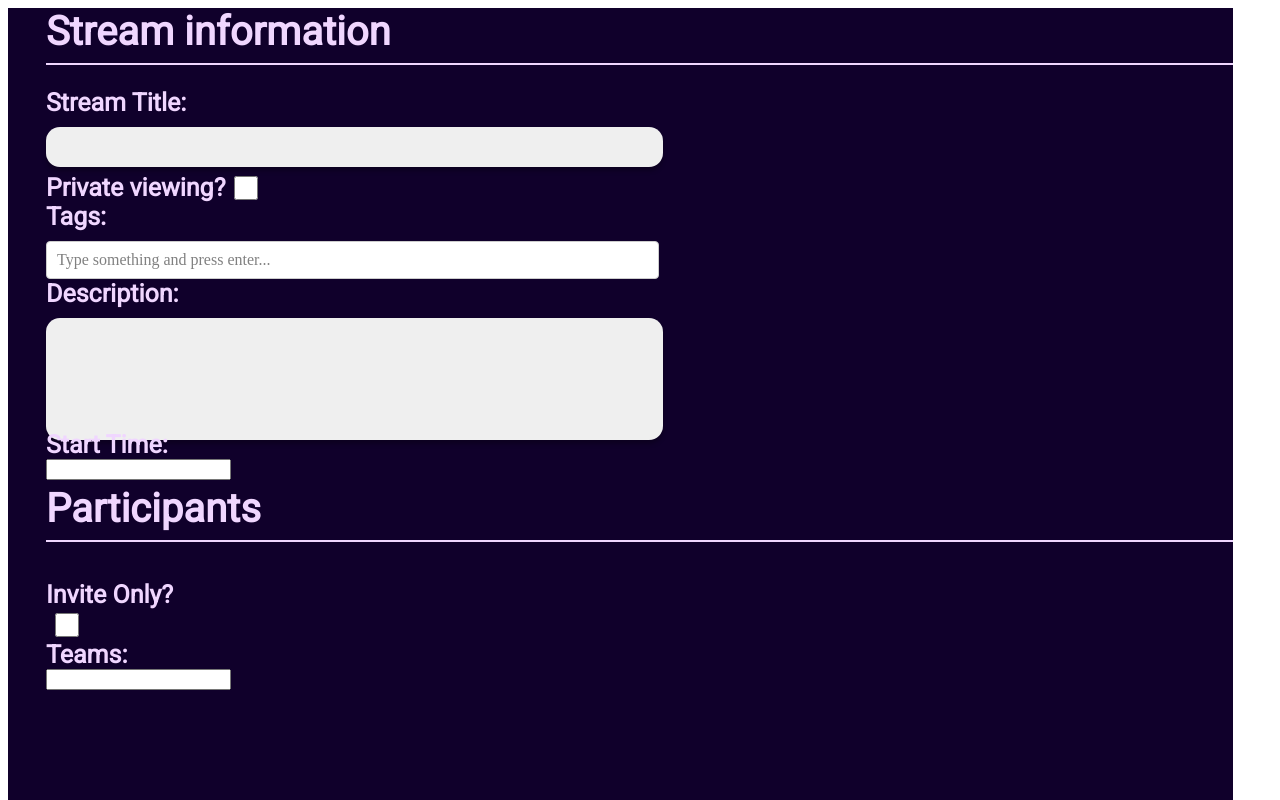
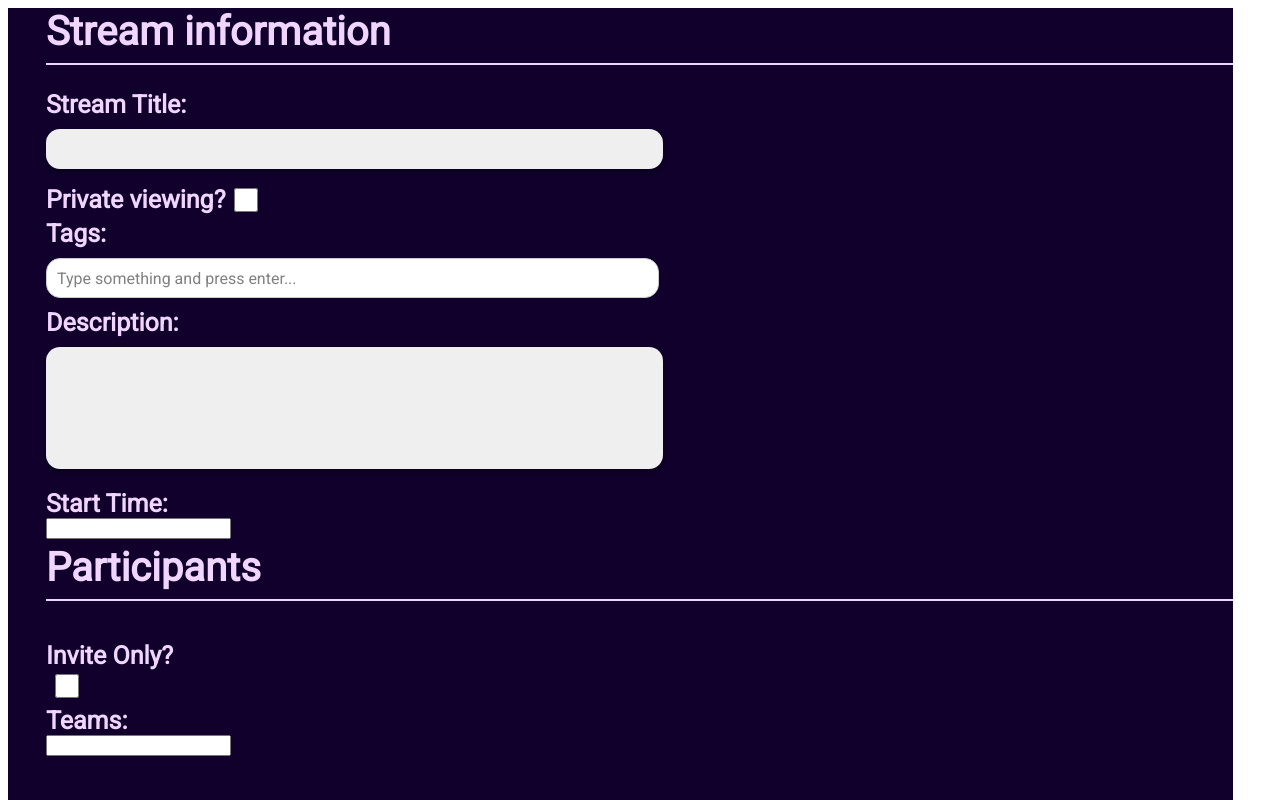
Before and after one commit to Galzai/SiincTv, a React (Create React App) app in the folder frontend/siinc-tv/: page / in a window 1280 px wide. Shown: the top 800 px of the page. Built offline with nearby package versions, Linux system fonts and the light colour scheme.

Commit message:
Improved category tagging

```diff
--- a/frontend/siinc-tv/package.json
+++ b/frontend/siinc-tv/package.json
@@ -10,6 +10,7 @@
     "axios": "^0.21.0",
     "firebase": "^8.0.1",
     "react": "^17.0.1",
+    "react-datepicker": "^3.3.0",
     "react-dom": "^17.0.1",
     "react-modal": "^3.11.2",
     "react-scripts": "4.0.0",
--- a/frontend/siinc-tv/src/components/streamCreation/newStream.js
+++ b/frontend/siinc-tv/src/components/streamCreation/newStream.js
@@ -22,10 +22,15 @@ function NewStream(props){
 
 // We use this to style or selector
 const customTagStyle={
-    control: styles=>({...styles, width:613, marginTop:10})
+    control: styles=>({...styles, width:613, marginTop:10, borderRadius:14, height:40, minHeight: 40}),
+    valueContainer: styles=>({...styles, height:40, minHeight: 40}),
+    indicatorContainer: styles=>({...styles, height:40, minHeight: 40,paddingTop:0, paddingBottom:0}),
+    input: styles=>({...styles, top:20, lineHeight:0, fontFamilt:'Roboto',textAlign:'center'}),
+    placeholder: styles=>({...styles, top:20, lineHeight:0, fontFamily:'Roboto',textAlign:'center'}),
+    multiValue: styles=>({...styles, bottom:20, height:30, backgroundColor:'#8D31D8', borderRadius:14}),
+    multiValueLabel: styles=>({...styles, height:30, fontSize:18, top:15, color:'#F0D6FF', fontFamily:'Roboto'})
 
 };
-
 
     /**
      * @brief sets the value of privateStrean
--- a/frontend/siinc-tv/src/components/streamCreation/newStream.module.css
+++ b/frontend/siinc-tv/src/components/streamCreation/newStream.module.css
@@ -37,6 +37,7 @@
     display: flex;
     align-items: flex-end;
     color: #F0D6FF;
+    margin-top: 10px;
 }
 
 .fieldText{
@@ -65,6 +66,7 @@
     background: #EFEFEF;
     box-shadow: 0px 4px 4px rgba(0, 0, 0, 0.25);
     border-radius: 14px;
+    margin-bottom: 20px;
 }
 
 .descriptionText:focus
@@ -92,7 +94,7 @@
     position: relative;
     display: block;
     text-align:inline;
-    margin-bottom:15px;
+    margin-bottom:20px;
 }
 
 .fieldDiv{
```
Also changed, not shown: 1 other file (tests, documents, lock files or other folders).
